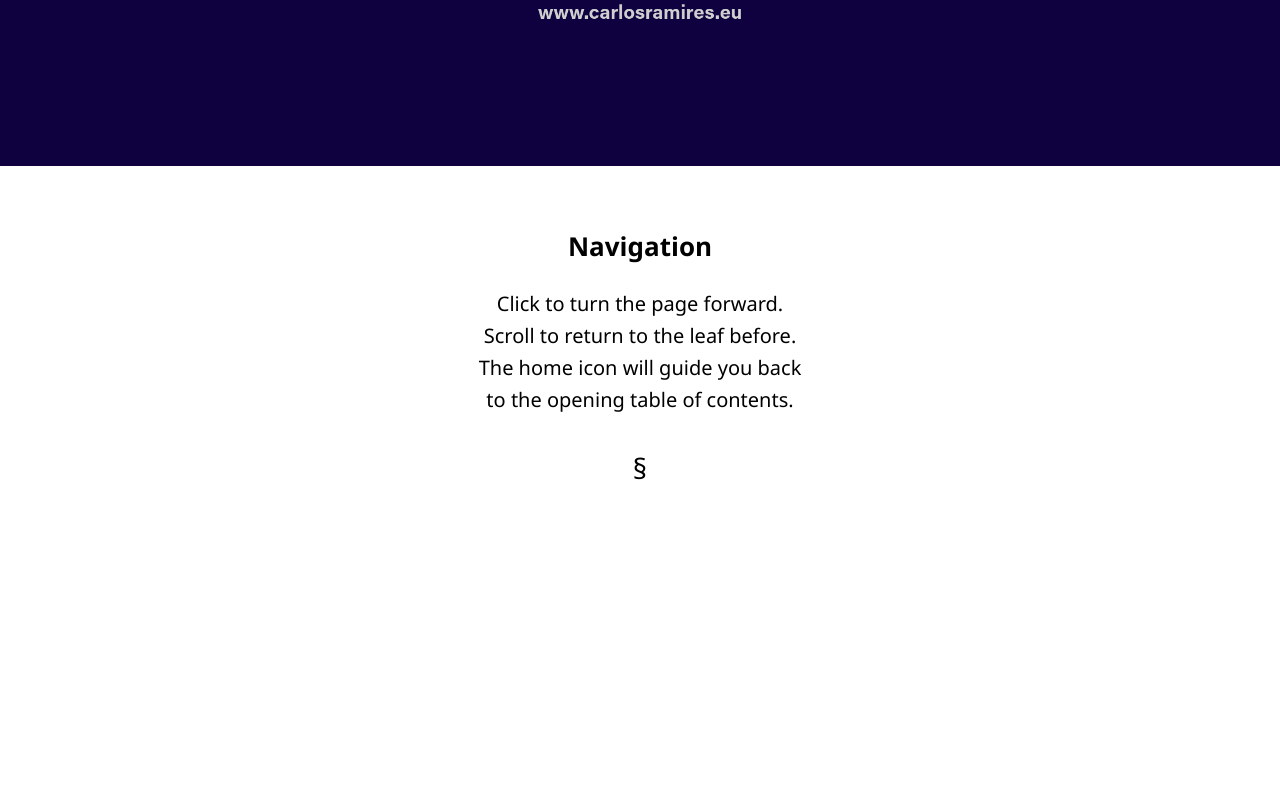
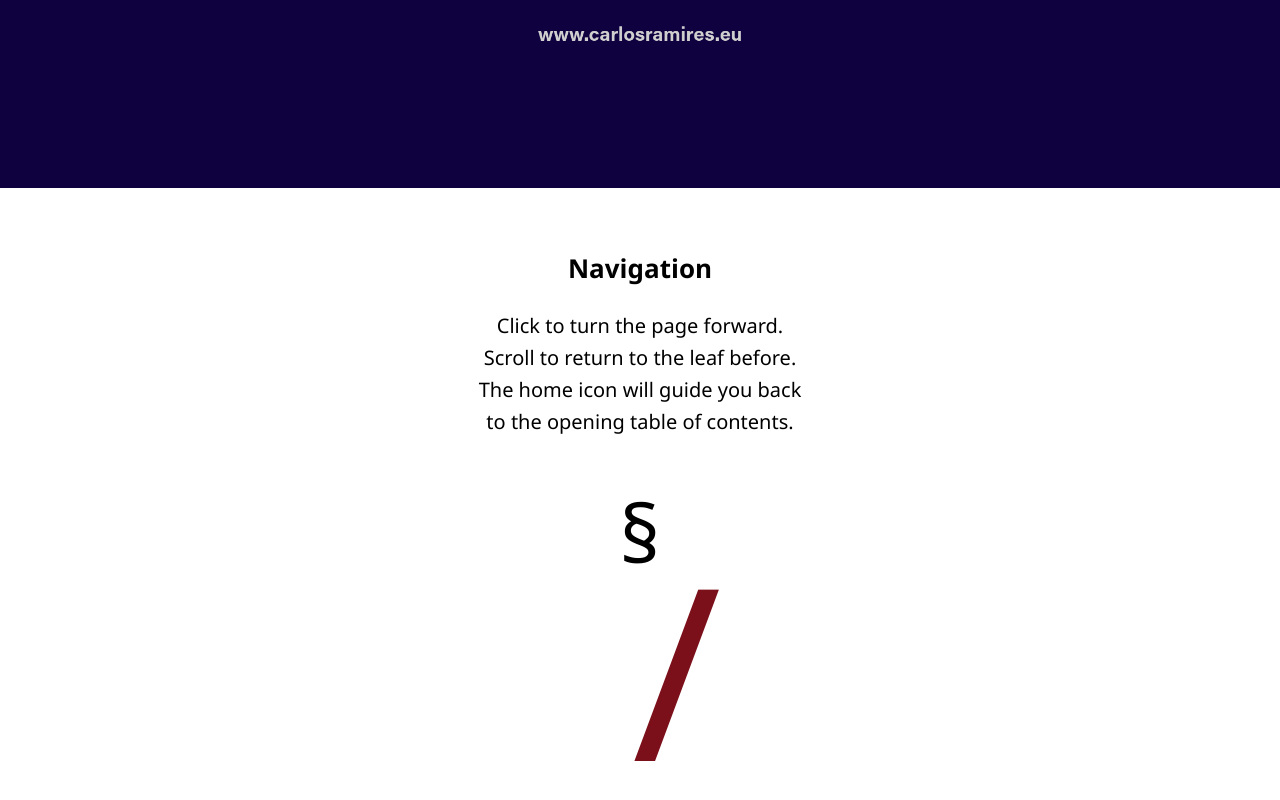
Before and after one commit to CarlosCRamires/CarlosCRamires, a plain HTML site: page index.html in a window 1280 px wide. Shown: the part 634-1434 px from the top of the page. Before the commit the page ends 1184 px from the top, so only its background shows below. Drawn offline with Linux system fonts and the light colour scheme.

Commit message:
Update index.html

```diff
--- a/index.html
+++ b/index.html
@@ -110,8 +110,21 @@
   }
 
   .section-marker {
-    margin-top: 30px;
-    font-size: 28px;
+  font-size: 4em;
+  margin-top: 30px;
+  position: relative;
+}
+
+.section-marker::after {
+  content: "/";
+  display: block;
+  color: #7b0f1a; /* red wine tone */
+  font-size: 3em; /* tall slash */
+  line-height: 0.6;
+  margin: 0 auto;
+  width: 16px; /* one finger width */
+  text-align: center;
+}
   }
 
   /* -------------------------
```
